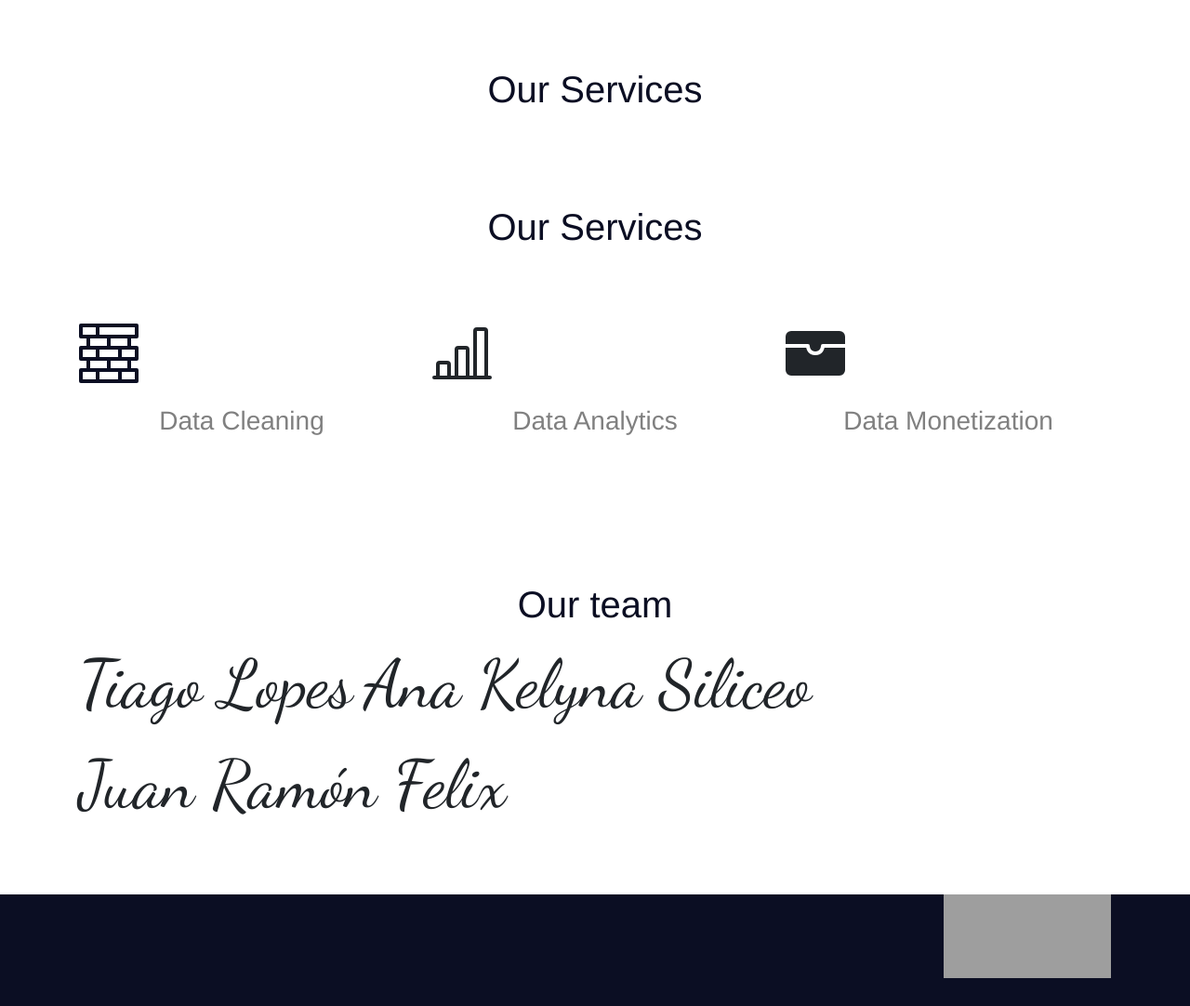
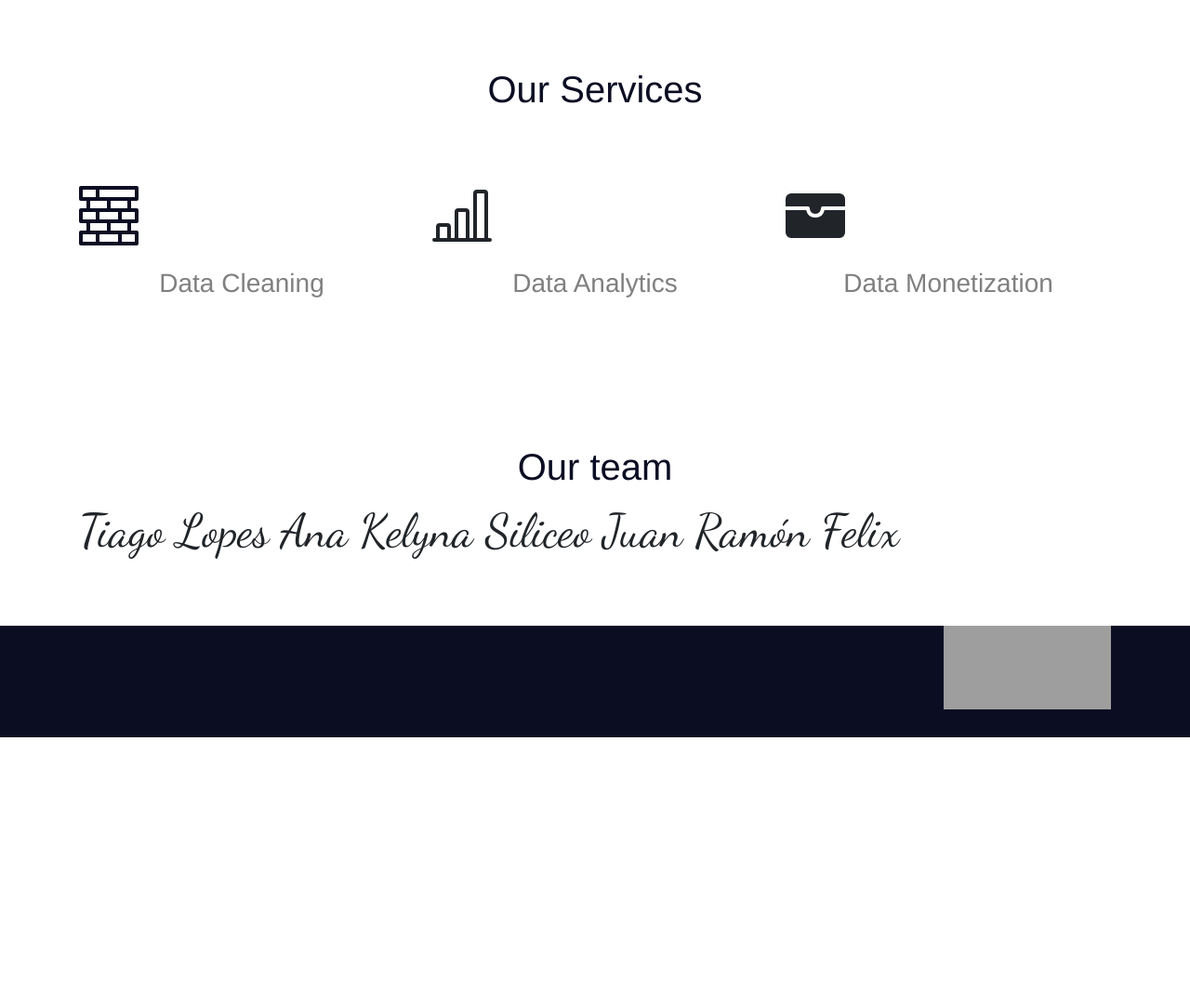
Before and after one commit to AnaKelyna/Final_elbueno, a Flask app: page /about_us/ in a window 1280 px wide. Shown: the part 405-1487 px from the top of the page at 93% size. After the commit the page ends 1198 px from the top, so only its background shows below. Run offline with Flask 2, Linux system fonts and the light colour scheme; parts of the project's set-up code (start-up, migrations or seed data) failed here and were passed over; some libraries are stand-ins or nearby versions; grey boxes are pictures that could not be loaded.

Commit message:
Update about_us.html

```diff
--- a/templates/about_us.html
+++ b/templates/about_us.html
@@ -59,11 +59,6 @@
     <br>
     <!-- Third Stage -->
     <br>
-    <div class="container">
-        <div class="row" style="margin-top: 50px; margin-bottom: 50px;"></div>
-        <h1 style="color: rgb(11, 14, 35); font-weight: normal; text-align: center; margin-top: 100 px;">Our Services
-        </h1>
-    </div>
     <div data-aos="fade-up" data-aos-offset="200" data-aos-delay="50" data-aos-duration="1000" class="container">
         <div class="container">
             <div class="row" style="margin-top: 50px; margin-bottom: 50px;"></div>
@@ -125,9 +120,9 @@
     </div>
     <div style="align-content: center" class="container">
         <ul style="align-content: center" class="list-inline">
-            <li style="font-size: 72px" class="list-inline-item">Tiago Lopes</li>
-            <li style="font-size: 72px" class="list-inline-item">Ana Kelyna Siliceo</li>
-            <li style="font-size: 72px" class="list-inline-item">Juan Ramón Felix</li>
+            <li style="font-size: 50px" class="list-inline-item">Tiago Lopes</li>
+            <li style="font-size: 50px" class="list-inline-item">Ana Kelyna Siliceo</li>
+            <li style="font-size: 50px" class="list-inline-item">Juan Ramón Felix</li>
         </ul>
     </div>
     <br>
```
